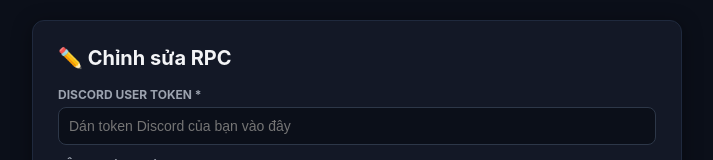
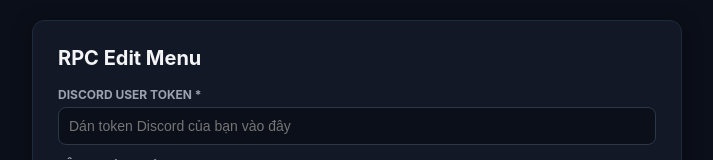
Before and after one commit to dinhhieudepzai-ux/-my-discord-rpc, a website: page index.html in a window 1280 px wide. Shown: the top 160 px of the page, without its empty margins (283-996 px from the left). Drawn offline with Linux system fonts and the light colour scheme.

Commit message:
Update index.html

```diff
--- a/index.html
+++ b/index.html
@@ -76,7 +76,7 @@
 
     <div class="container">
         <div class="card">
-            <h2>✏️ Chỉnh sửa RPC</h2>
+            <h2>RPC Edit Menu</h2>
 
             <label>Discord User Token *</label>
             <input type="password" id="token" placeholder="Dán token Discord của bạn vào đây">
```
